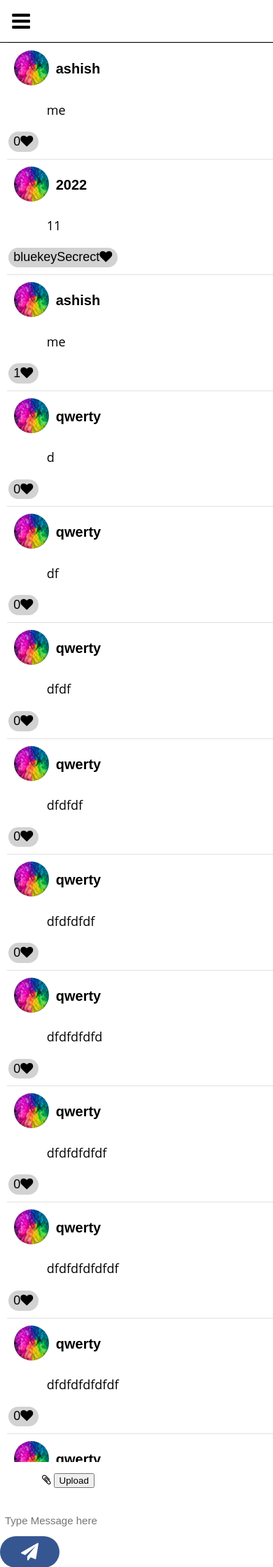
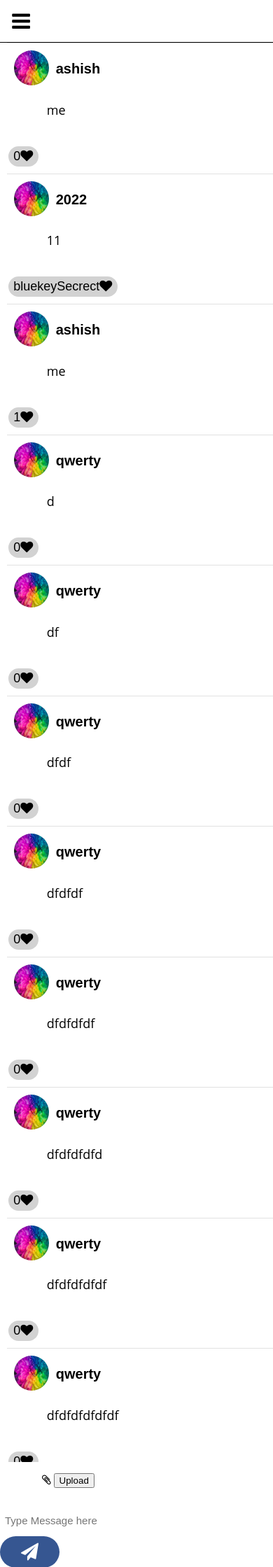
Before and after one commit to belfinbaby555/VJSP_2.0.1, a Flask app: a page that uses app/templates/oldmsg.html in a window 390 px wide. Shown: the top 2239 px of the page at 70% size. Run offline with Flask 2, Linux system fonts and the light colour scheme; the visitor is signed in with stand-in values (Sample User, id 1); data comes from the database, SQL or seed files in the repository; data that the repository does not hold is empty.

Commit message:
Update mobile.css

```diff
--- a/app/static/mobile.css
+++ b/app/static/mobile.css
@@ -217,7 +217,7 @@
         font-size: 18px;
         background-color: none;
         width: 85%;
-        padding: 2.5% 3% 2.5% 15%;
+        padding: 2.5% 0% 8% 15%;
     }
     #profimg{
         width:50px;
```
